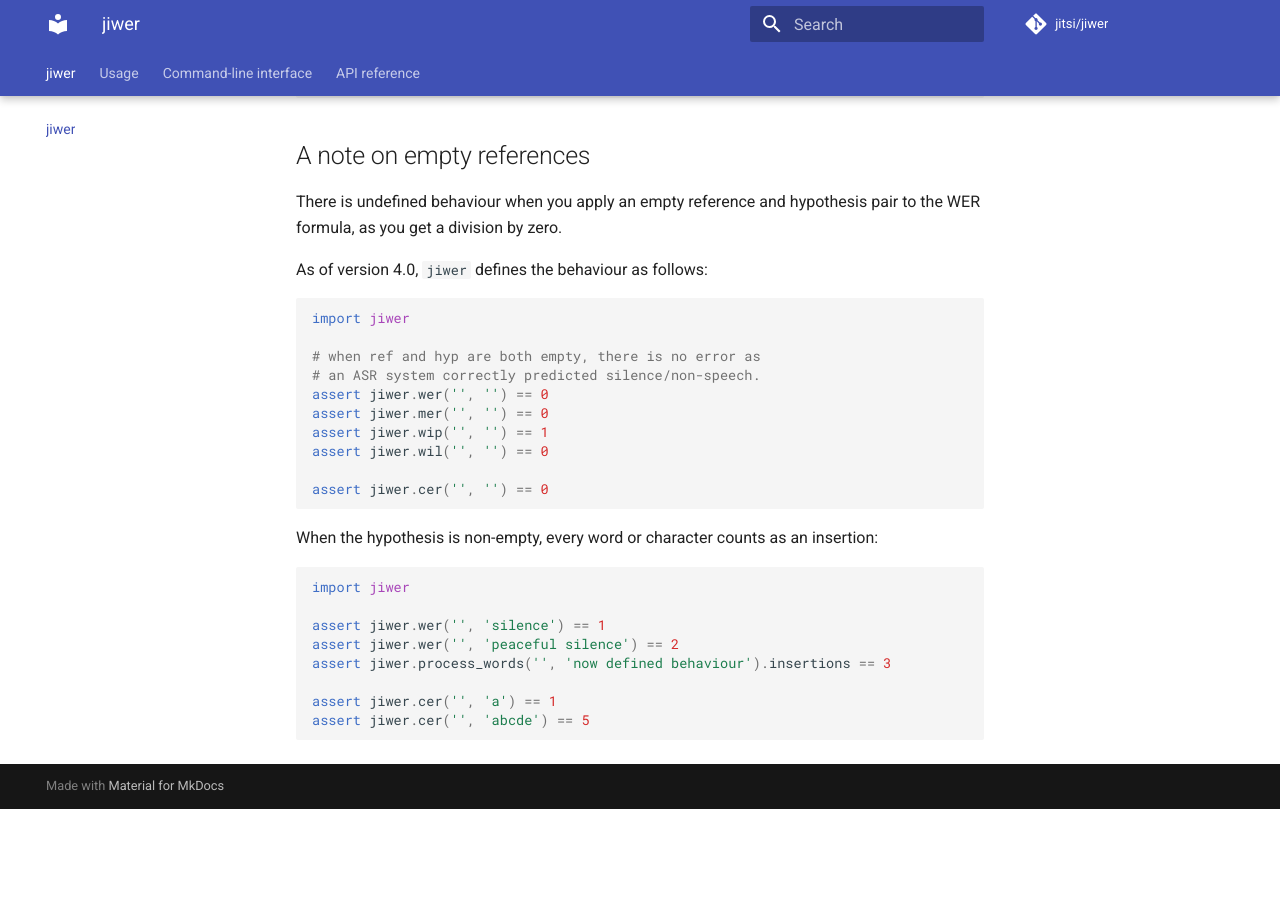
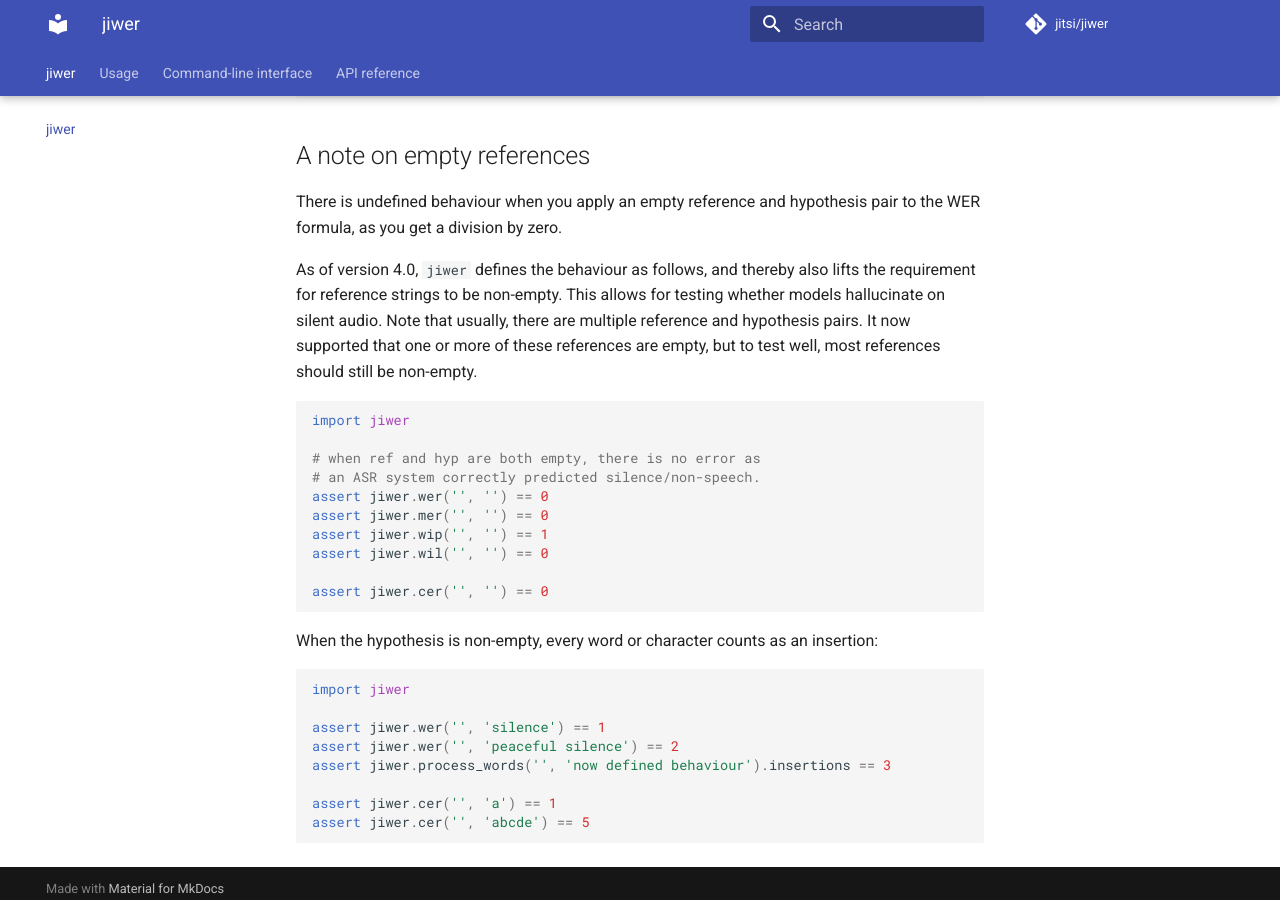
Before and after one commit to jitsi/jiwer, an MkDocs documentation site: the page built from docs/index.md, in a window 1280 px wide and 900 px high, scrolled down 726 px. Built offline with MkDocs 1.6.1 and Material for MkDocs 9.7.7, drawn with Linux system fonts in a browser that asks for light colours; comment, search, counter and statistics services are not loaded; before the commit the page ends 1535 px from its top, so only the background shows below that.

Commit message:
update docs on empty reference

````diff
--- a/docs/index.md
+++ b/docs/index.md
@@ -31,7 +31,12 @@
 There is undefined behaviour when you apply an empty reference and hypothesis pair
 to the WER formula, as you get a division by zero.
 
-As of version 4.0, `jiwer` defines the behaviour as follows:
+As of version 4.0, `jiwer` defines the behaviour as follows, and thereby also
+lifts the requirement for reference strings to be non-empty.
+This allows for testing whether models hallucinate on silent audio.
+Note that usually, there are multiple reference and hypothesis pairs.
+It now supported that one or more of these references are empty, but to test well,
+most references should still be non-empty.
 
 ```python3
 import jiwer
````
Also changed, not shown: README.md (+6 -1 lines).
